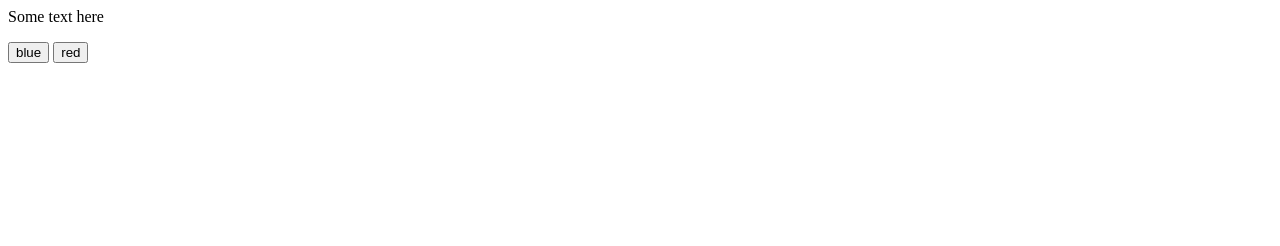
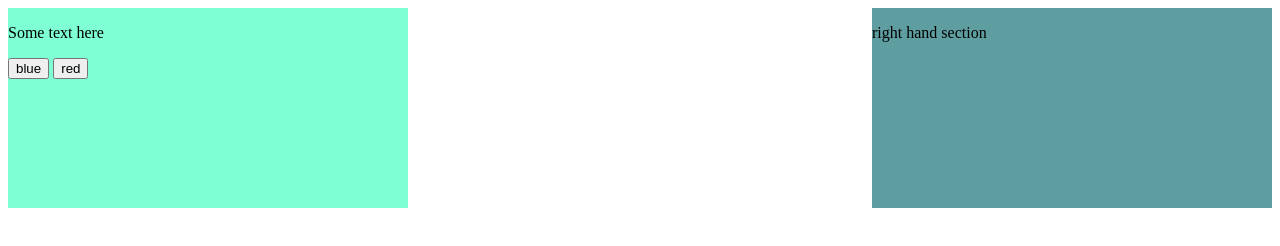
Before and after one commit to dutchmaestro/site, a plain HTML site: page index.html in a window 1280 px wide. Drawn offline with Linux system fonts and the light colour scheme.

Commit message:
added css

```diff
--- /dev/null
+++ b/css/style.css
@@ -0,0 +1,13 @@
+.left {
+    width: 400px;
+    height: 200px;
+    background-color:aquamarine;
+    float: left;
+}
+
+.right {
+    width: 400px;
+    height: 200px;
+    background-color:cadetblue;
+    float: right;
+}
--- a/index.html
+++ b/index.html
@@ -2,16 +2,24 @@
     function changeColor(newColor) {
   var elem = document.getElementById('para');
   elem.style.color = newColor;
+  console.log("I set the color to ", newColor)
 }
 </script>
 
 <html>
     <head>
-  <title>getElementById example</title>
+        <title>test site 1</title>
+        <link rel="stylesheet" href="css/style.css">
     </head>
+
     <body>
+        <div class="left">
             <p id="para">Some text here</p>
             <button onclick="changeColor('blue');">blue</button>
             <button onclick="changeColor('red');">red</button>
+        </div>
+        <div class="right">
+            <p>right hand section</p>
+        </div>
     </body>
 </html>
```
Lines whose indentation alone changed are shown as unchanged.
